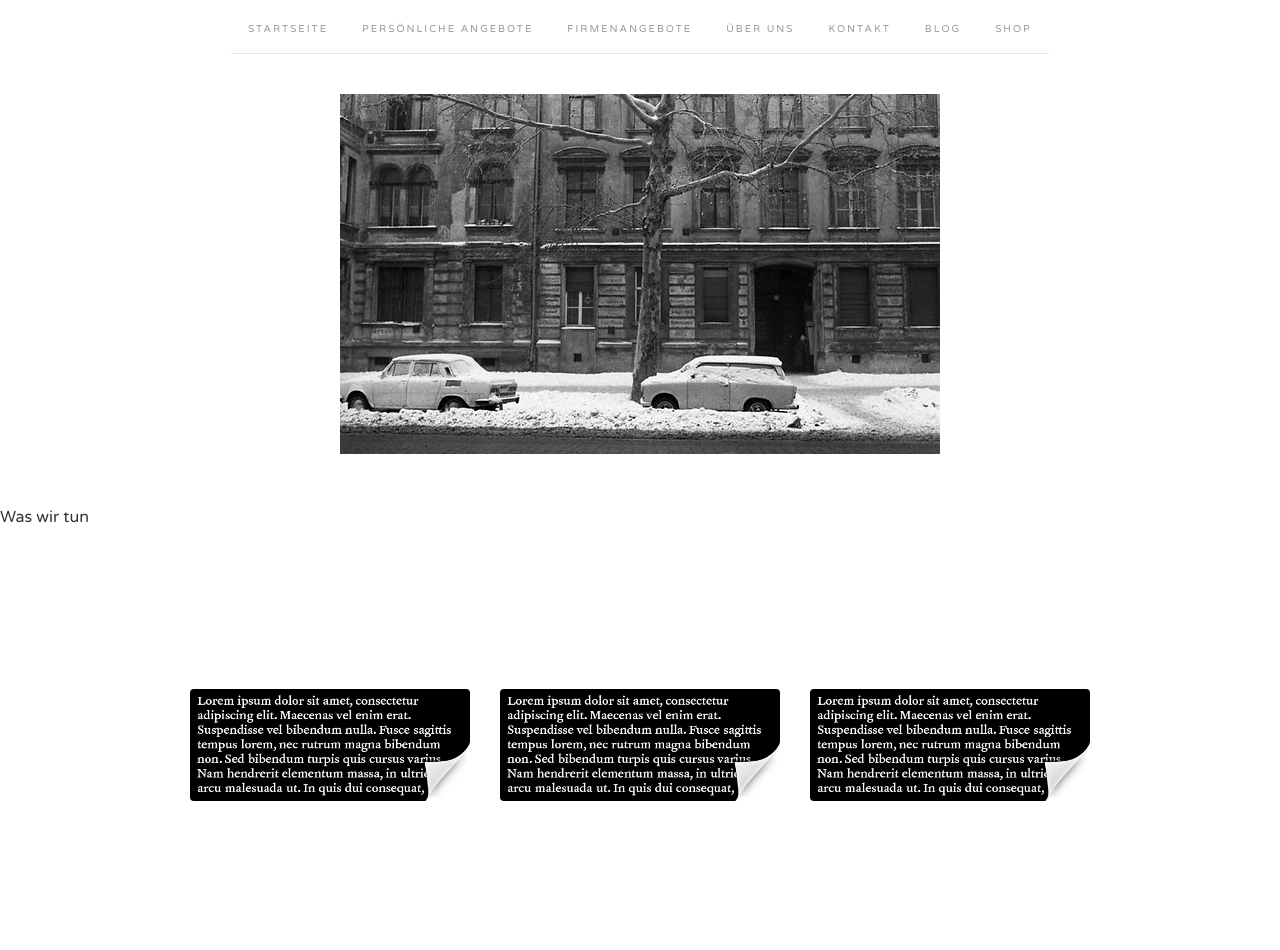
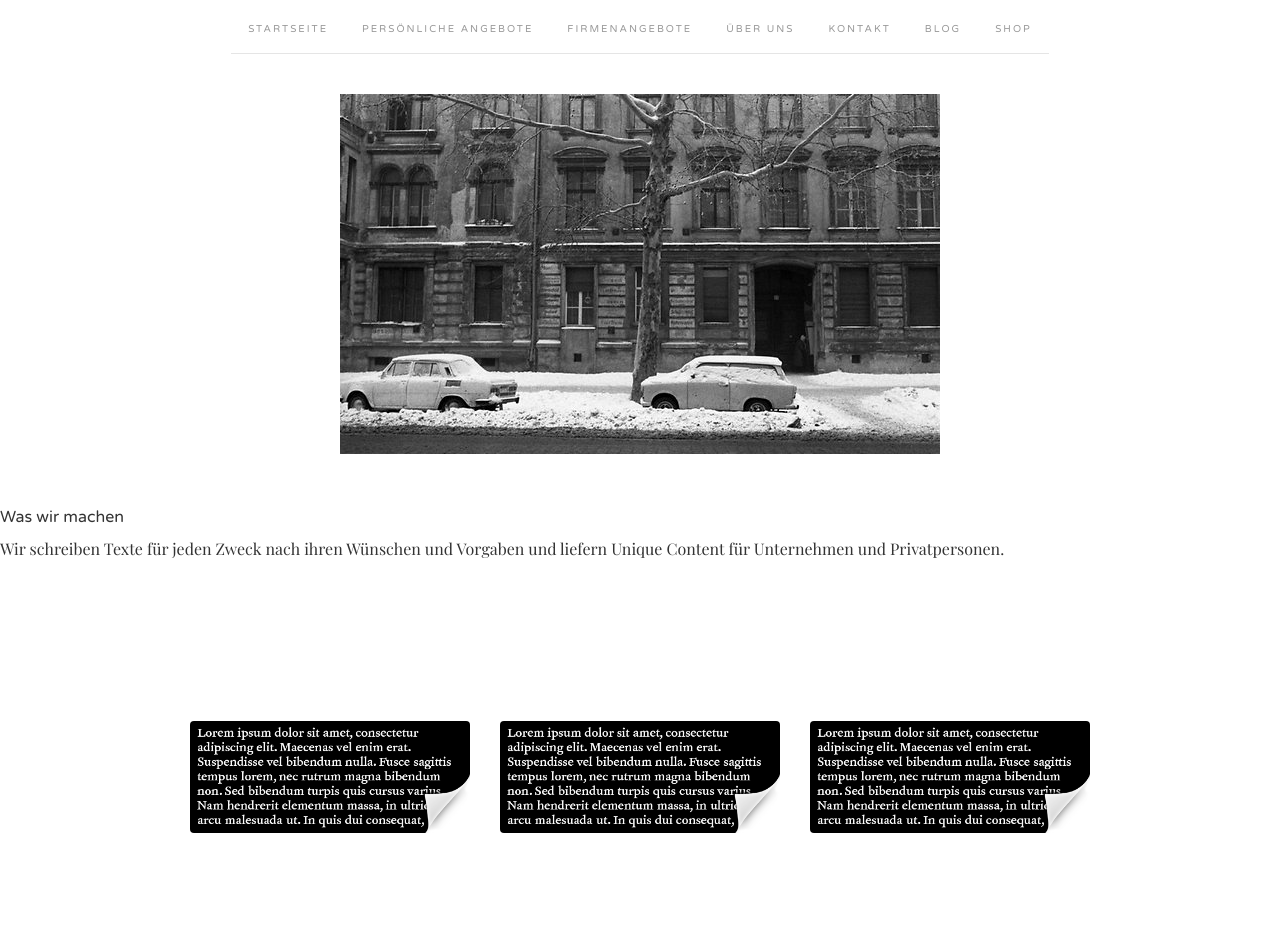
Before and after one commit to schmidtserben/homepage, a plain HTML site: page index.html in a window 1280 px wide. Shown: the top 950 px of the page. Drawn offline with nearby package versions, Linux system fonts and the light colour scheme.

Commit message:
Company profile added

```diff
--- a/index.html
+++ b/index.html
@@ -59,7 +59,19 @@
       </div>
     </div>
 
-    <h2>Was wir tun</h2>
+    <div class="container sp_sidebar">
+      <div id="sidebar" class="section">
+        <div id="Image1" class="widget Image" data-version="1">
+          <h2>
+            <span>Was wir machen</span>
+          </h2>
+          <div class="widget-content">
+            <br>
+            <span class="caption"> Wir schreiben Texte für jeden Zweck nach ihren Wünschen und Vorgaben und liefern Unique Content für Unternehmen und Privatpersonen. </span>
+          </div>
+        </div>
+      </div>
+    </div>
     <div id="content" class="strip">
       <div class="canvas fade_in">
 
```
